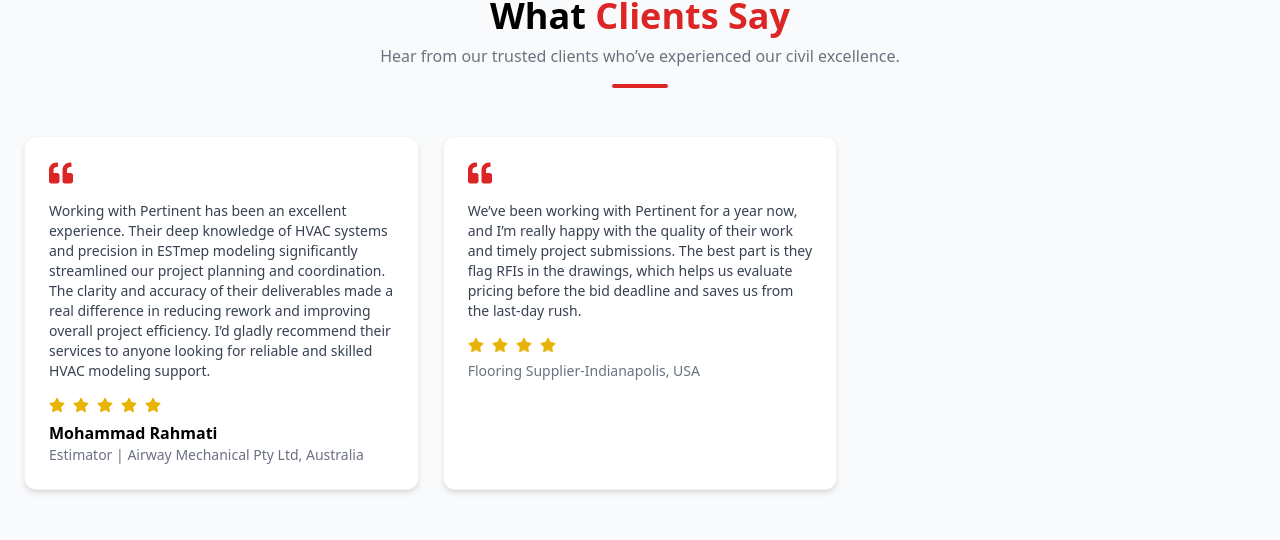
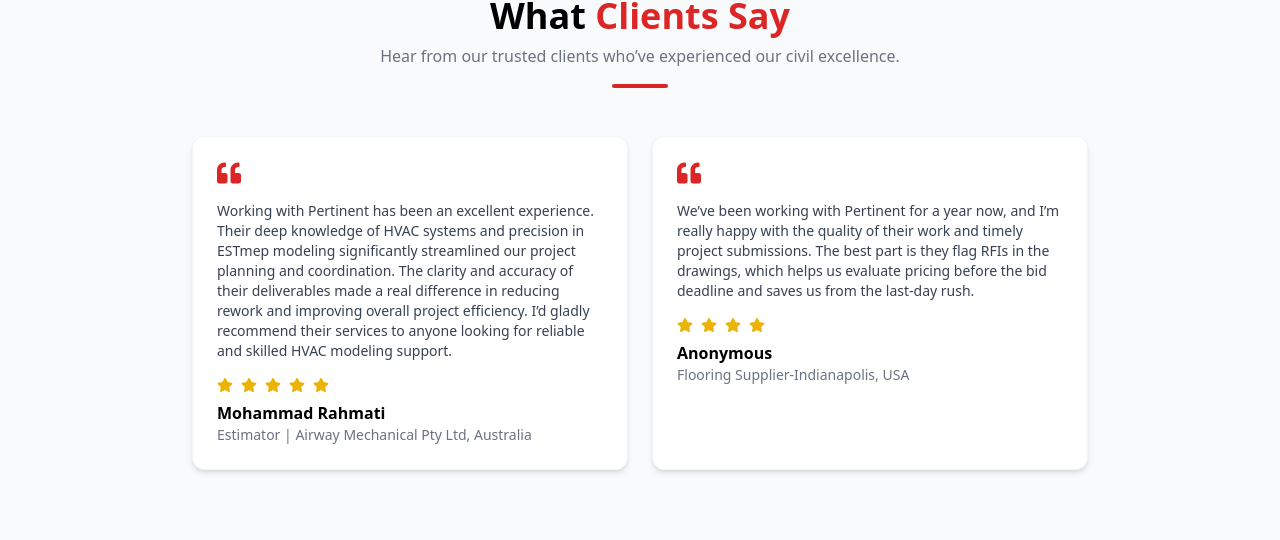
Before and after one commit to samiksha3002/Pertinent, a Next.js app: page / in a window 1280 px wide. Shown: the part 4227-4767 px from the top of the page. Built offline with nearby package versions, Linux system fonts and the light colour scheme.

Commit message:
kjuhygtf

```diff
--- a/components/Footer.jsx
+++ b/components/Footer.jsx
@@ -88,7 +88,7 @@
           {/* Social Icons with Links */}
           <div className="mt-5 flex space-x-4 text-white">
             <a
-              href="https://www.instagram.com"
+              href=" https://www.instagram.com/pertinentconstructionservices/profilecard/?igsh=a2p1NmVnaWU1eHhx "
               target="_blank"
               rel="noopener noreferrer"
               className="p-2 bg-gray-800 rounded-full hover:bg-red-600 transition"
@@ -96,7 +96,7 @@
               <FaInstagram size={14} />
             </a>
             <a
-              href="https://www.instagram.com/pertinentconstructionservices/profilecard/?igsh=a2p1NmVnaWU1eHhx "
+              href="https://www.linkedin.com/company/pertinentconstructionservices"
               target="_blank"
               rel="noopener noreferrer"
               className="p-2 bg-gray-800 rounded-full hover:bg-red-600 transition"
--- a/components/Testimonials.jsx
+++ b/components/Testimonials.jsx
@@ -19,12 +19,12 @@
       "We’ve been working with Pertinent for a year now, and I’m really happy with the quality of their work and timely project submissions. The best part is they flag RFIs in the drawings, which helps us evaluate pricing before the bid deadline and saves us from the last-day rush.",
     rating: 4,
   },
-
 ];
 
 const Testimonials = () => {
   return (
     <section className="bg-gray-50 py-20 px-6" id="testimonials">
+      {/* Heading */}
       <motion.div
         className="max-w-7xl mx-auto text-center mb-12"
         initial={{ y: 40, opacity: 0 }}
@@ -41,11 +41,12 @@
         <div className="h-1 w-14 bg-red-600 mx-auto mt-4 rounded-full" />
       </motion.div>
 
-      <div className="grid md:grid-cols-3 gap-6 max-w-7xl mx-auto">
+      {/* Testimonials Grid */}
+      <div className="grid grid-cols-1 md:grid-cols-2 gap-6 max-w-4xl mx-auto justify-items-center">
         {testimonials.map((t, index) => (
           <motion.div
             key={index}
-            className="bg-white p-6 rounded-xl shadow-md hover:shadow-xl transition border border-gray-100"
+            className="bg-white p-6 rounded-xl shadow-md hover:shadow-xl transition border border-gray-100 w-full md:w-auto"
             initial={{ y: 50, opacity: 0 }}
             whileInView={{ y: 0, opacity: 1 }}
             transition={{ duration: 0.6, delay: index * 0.2 }}
@@ -60,7 +61,9 @@
                   <FaStar key={i} />
                 ))}
             </div>
-            <h4 className="text-md font-semibold text-black">{t.name}</h4>
+            <h4 className="text-md font-semibold text-black">
+              {t.name || "Anonymous"}
+            </h4>
             <p className="text-sm text-gray-500">{t.role}</p>
           </motion.div>
         ))}
```
